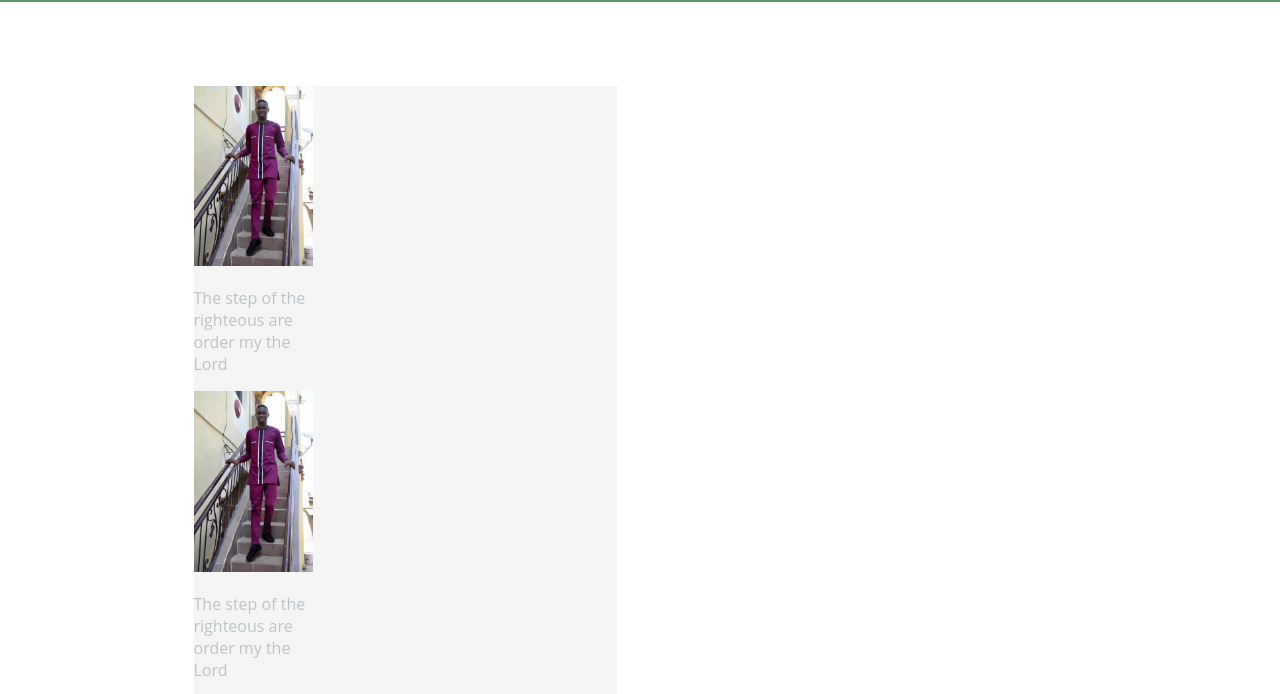
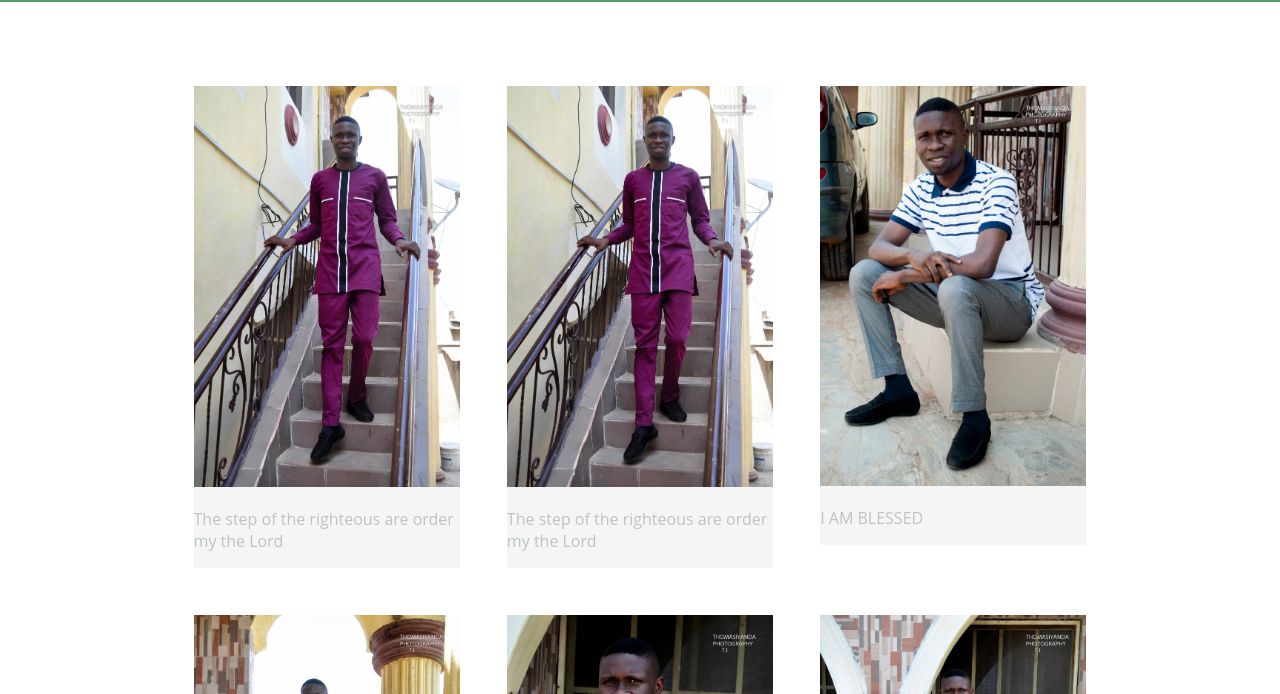
Before and after one commit to Fiyin985/juwon, a plain HTML site: page index.html in a window 1280 px wide. Shown: the part 102-796 px from the top of the page. Drawn offline with Linux system fonts and the light colour scheme.

Commit message:
update index css

```diff
--- a/index.css
+++ b/index.css
@@ -120,7 +120,7 @@ body {
     list-style: none;
   }
 
-  #gallery {
+  #gallery li {
     float: left;
     width: 45%;
     margin: 2.5%;
```
